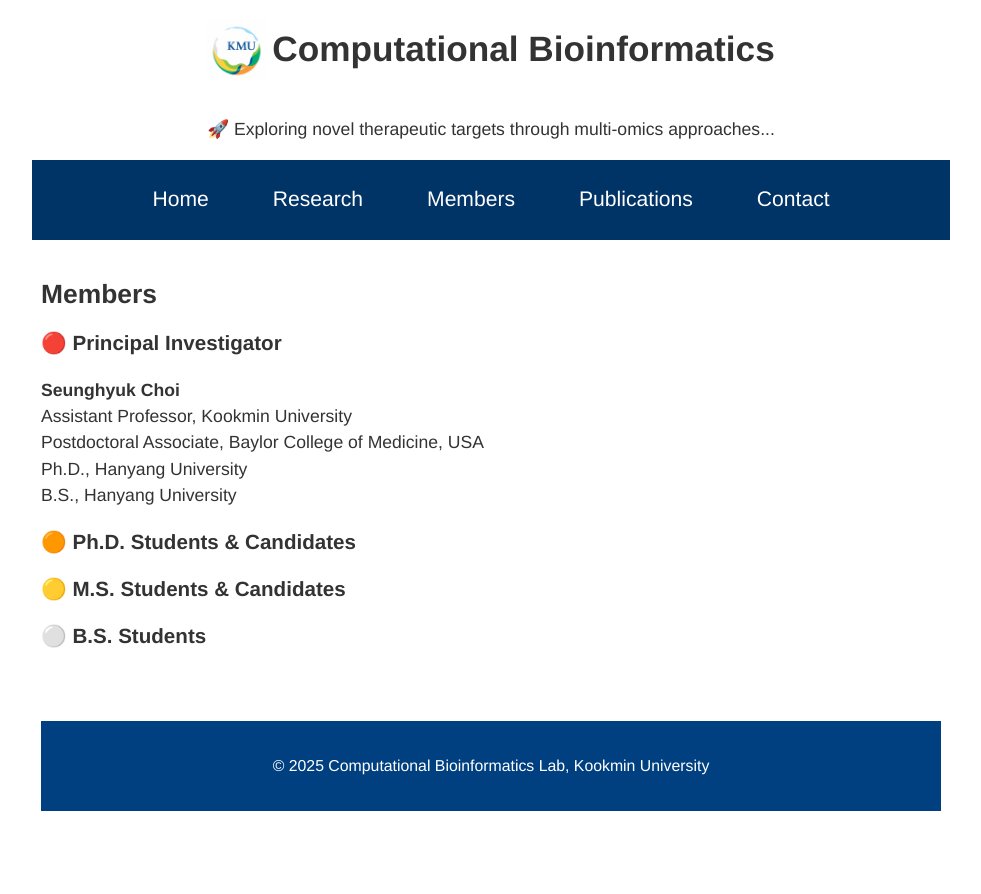
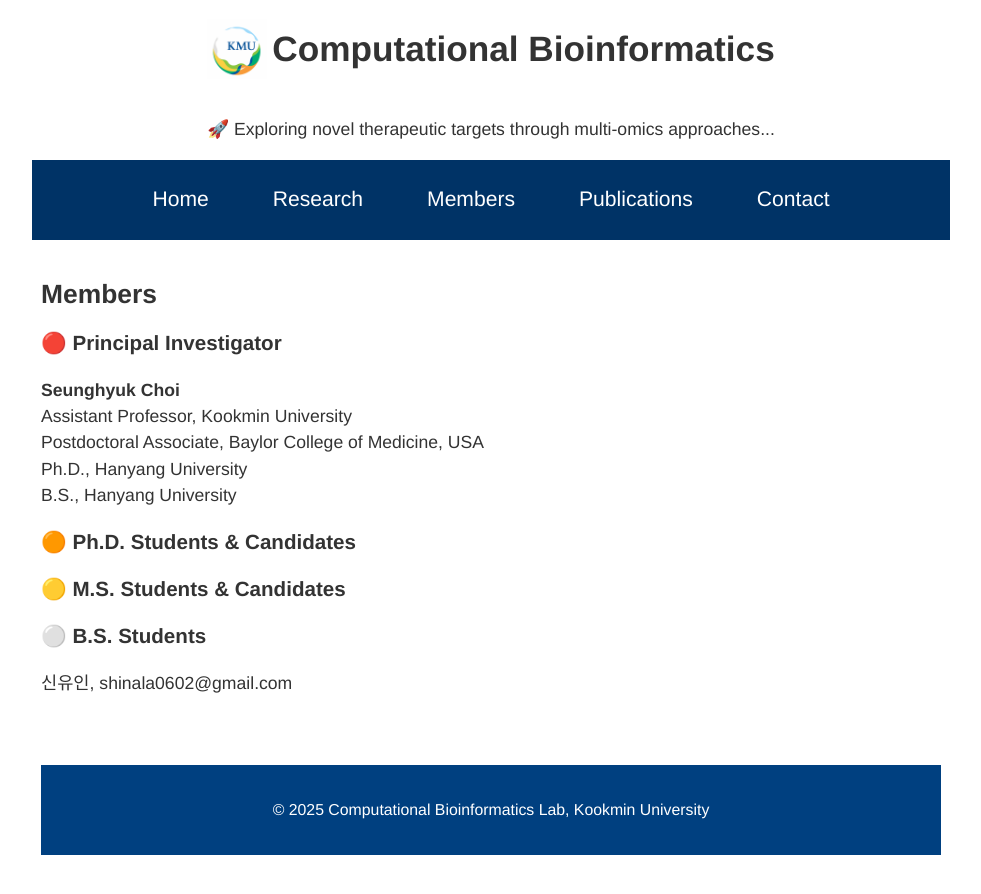
Before and after one commit to progistar/progistar.github.io, a Jekyll site: the page built from pages/members.md, in a window 1280 px wide. Shown: the top 894 px of the page, without its empty margins (149-1130 px from the left). Built offline with Jekyll 4.4.1, drawn with Linux system fonts in a browser that asks for light colours.

Commit message:
[member] added new member, 신유인

```diff
--- a/pages/members.md
+++ b/pages/members.md
@@ -15,3 +15,4 @@ B.S., Hanyang University
 ### 🟡 M.S. Students & Candidates
 
 ### ⚪️ B.S. Students
+신유인, shinala0602@gmail.com
```
Also changed, not shown: 1 other file.
